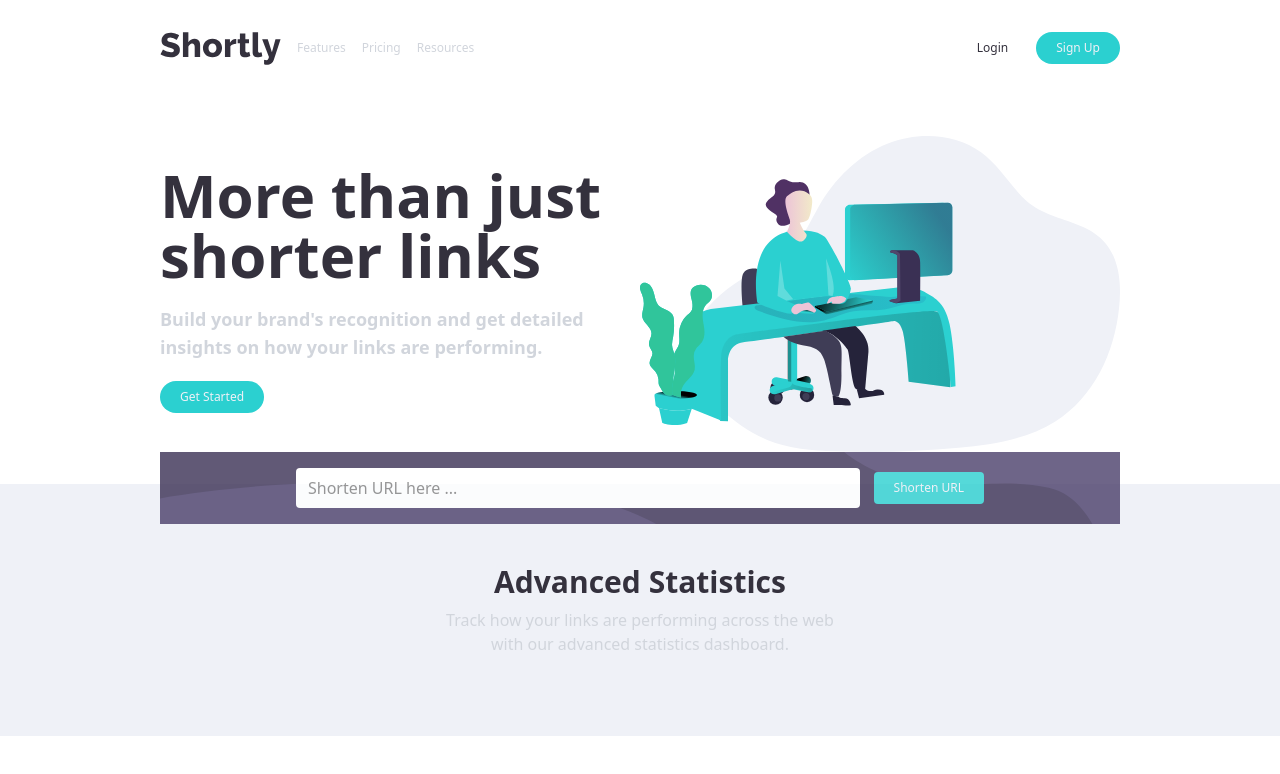
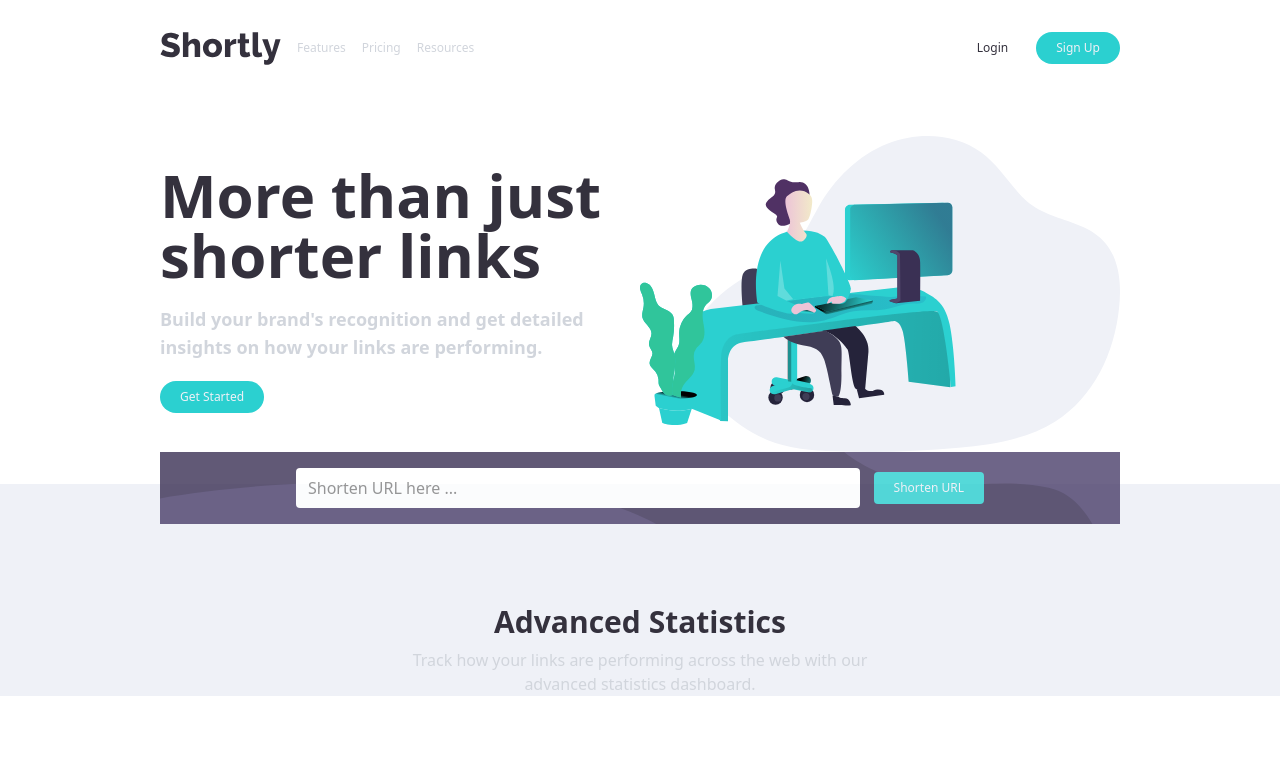
Before and after one commit to soala144/url-shortener, a React (Vite) app: page / in a window 1280 px wide. Shown: the top 774 px of the page. Built offline with nearby package versions, Linux system fonts and the light colour scheme.

Commit message:
Correction

```diff
--- a/src/Components/Statistics.jsx
+++ b/src/Components/Statistics.jsx
@@ -2,13 +2,13 @@ import React from "react";
 
 const Statistics = () => {
   return (
-    <div className="w-3/4 m-auto p-20">
+    <div className="w-3/4 m-auto pt-30 ">
       <div className="items-center flex flex-col">
         <h2 className="text-primary  font-black text-3xl mb-2">
           Advanced Statistics
         </h2>
         <p className="text-gray-300 text-center">
-          Track how your links are performing across the web <br /> with our
+          Track how your links are performing across the web with our <br />
           advanced statistics dashboard.
         </p>
       </div>
```
